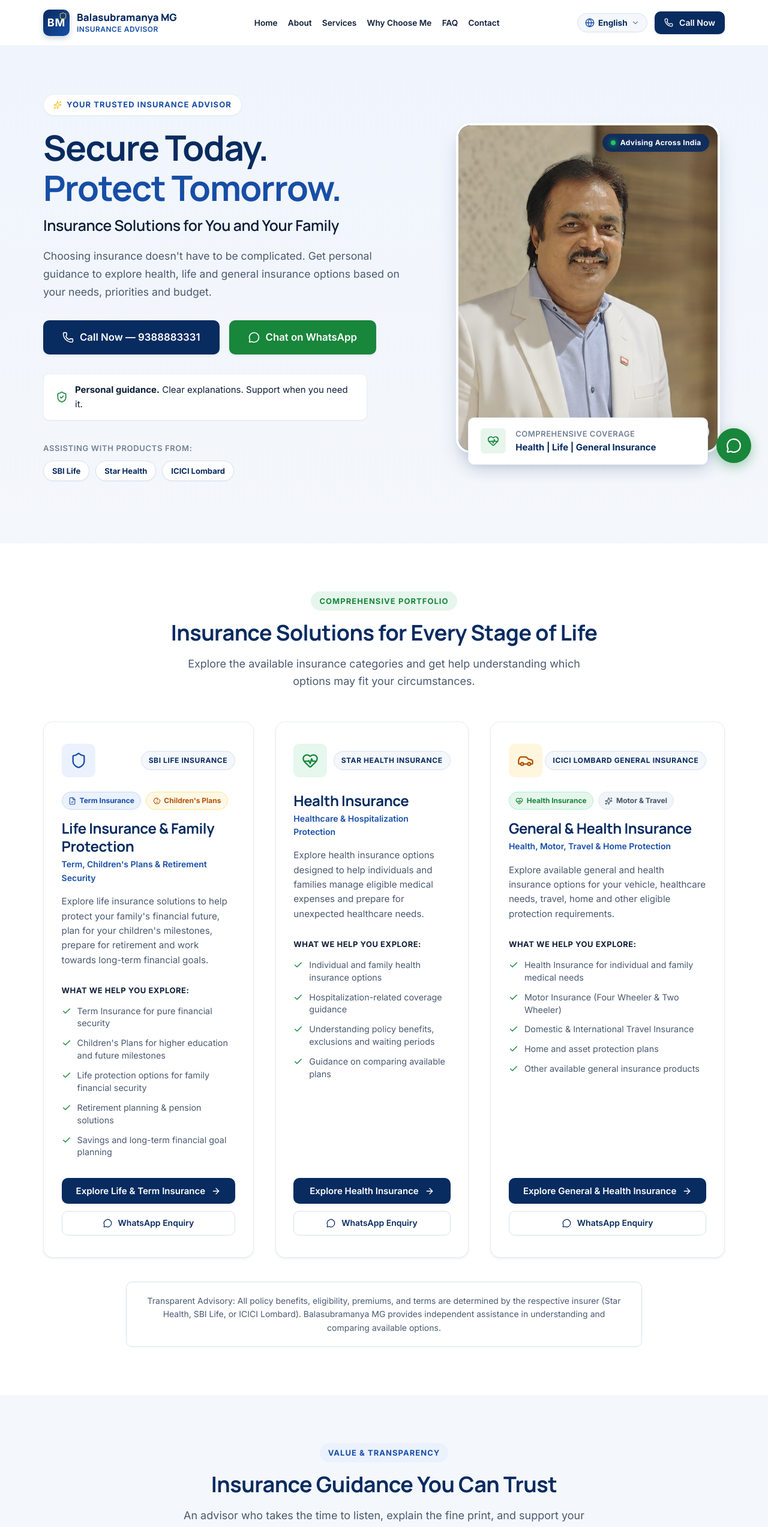
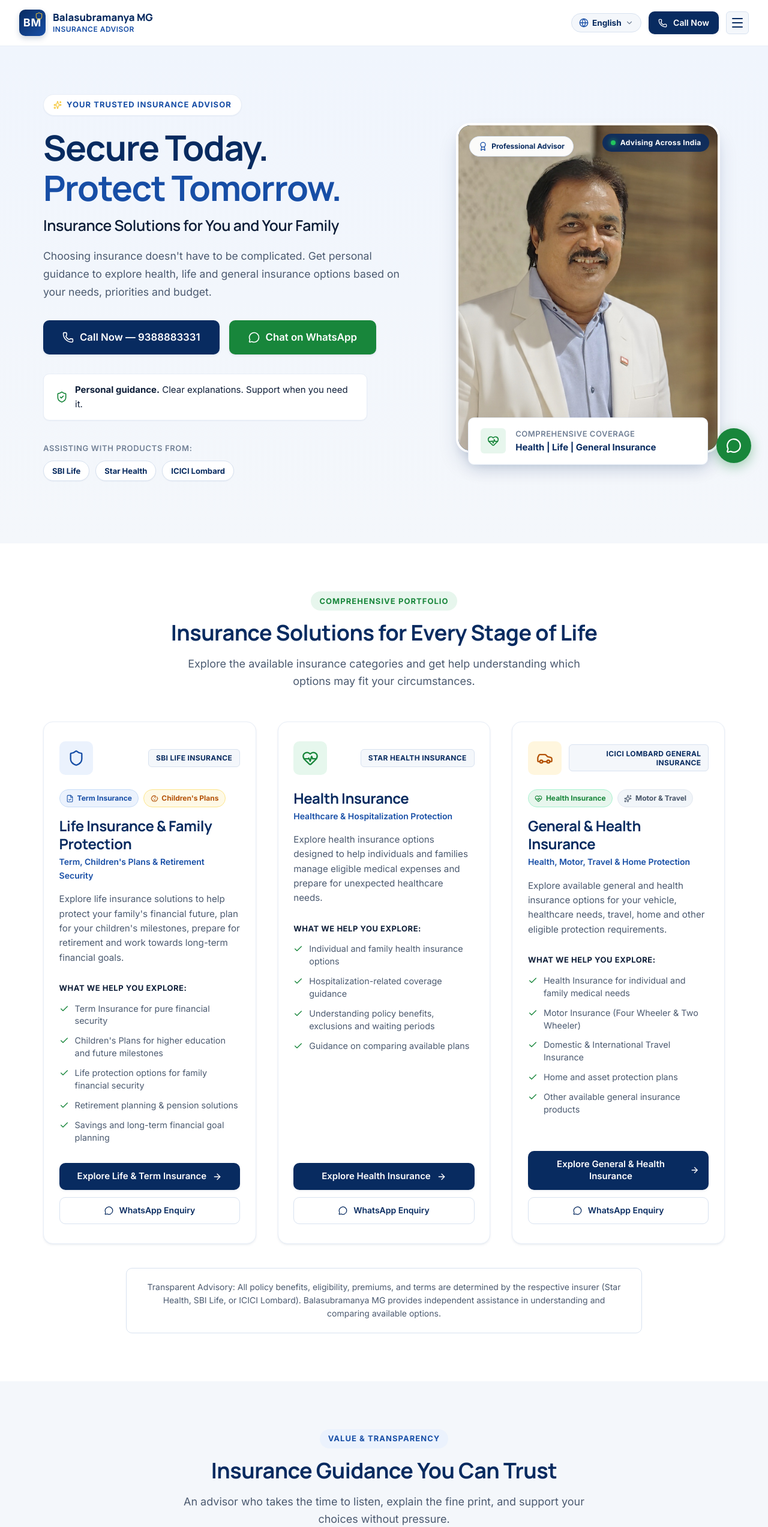
Before and after one commit to TROJAN1HAMMER/Portfolio_Dad, a React (Vite) app: page / in a window 1280 px wide. Shown: the top 2546 px of the page at 60% size. Built offline with nearby package versions, Linux system fonts and the light colour scheme.

Commit message:
fix(ui): resolve ICICI Lombard badge proportion, Malayalam grid overflow, and Tamil header alignment

```diff
--- a/src/App.css
+++ b/src/App.css
@@ -25,13 +25,18 @@
 }
 
 .header-container {
+  width: 100%;
+  max-width: 1440px;
+  margin-left: auto;
+  margin-right: auto;
+  padding-left: clamp(1rem, 2.5vw, 2.5rem);
+  padding-right: clamp(1rem, 2.5vw, 2.5rem);
   display: flex;
   align-items: center;
   justify-content: space-between;
   min-height: var(--header-height);
-  padding-top: 0.5rem;
-  padding-bottom: 0.5rem;
-  gap: 1rem;
+  gap: 1.25rem;
+  position: relative;
 }
 
 .brand-logo {
@@ -39,8 +44,8 @@
   align-items: center;
   gap: 0.75rem;
   text-decoration: none;
-  min-width: 0;
-  flex-shrink: 1;
+  flex-shrink: 0;
+  min-width: max-content;
 }
 
 .brand-badge {
@@ -77,7 +82,6 @@
 .brand-text {
   display: flex;
   flex-direction: column;
-  min-width: 0;
 }
 
 .brand-name {
@@ -97,35 +101,39 @@
   text-transform: uppercase;
   letter-spacing: 0.04em;
   white-space: nowrap;
-  overflow: hidden;
-  text-overflow: ellipsis;
-  max-width: 260px;
 }
 
 .desktop-nav {
   display: none;
-  flex-shrink: 0;
-}
-
-@media (min-width: 1180px) {
+  align-items: center;
+  justify-content: center;
+  flex: 0 1 auto;
+  margin: 0 auto;
+  min-width: 0;
+}
+
+@media (min-width: 1360px) {
   .desktop-nav {
-    display: block;
+    display: flex;
   }
 }
 
 .nav-list {
   display: flex;
   align-items: center;
-  gap: clamp(0.75rem, 1.35vw, 1.5rem);
+  justify-content: center;
+  gap: clamp(0.35rem, 0.75vw, 0.85rem);
   list-style: none;
   flex-wrap: nowrap;
+  margin: 0;
+  padding: 0;
 }
 
 .nav-link {
-  font-size: clamp(0.85rem, 0.9vw, 0.9375rem);
+  font-size: clamp(0.78rem, 0.82vw, 0.875rem);
   font-weight: 600;
   color: var(--color-text-main);
-  padding: 0.5rem 0;
+  padding: 0.4rem 0.2rem;
   position: relative;
   white-space: nowrap;
   transition: color var(--transition-fast);
@@ -155,11 +163,14 @@
   align-items: center;
   gap: 0.75rem;
   flex-shrink: 0;
+  min-width: max-content;
 }
 
 .header-call-btn {
   display: none;
   white-space: nowrap;
+  height: 38px;
+  align-items: center;
 }
 
 @media (min-width: 640px) {
@@ -172,12 +183,24 @@
   display: flex;
   align-items: center;
   justify-content: center;
-  padding: 0.5rem;
+  width: 38px;
+  height: 38px;
+  padding: 0;
   color: var(--color-navy);
   border-radius: var(--radius-sm);
-}
-
-@media (min-width: 1180px) {
+  background-color: var(--color-bg-soft);
+  border: 1.5px solid var(--color-border);
+  cursor: pointer;
+  transition: all var(--transition-fast);
+}
+
+.mobile-menu-toggle:hover {
+  background-color: var(--color-white);
+  border-color: var(--color-blue);
+  color: var(--color-blue);
+}
+
+@media (min-width: 1360px) {
   .mobile-menu-toggle {
     display: none;
   }
@@ -187,7 +210,7 @@
 .mobile-drawer {
   position: fixed;
   inset: 0;
-  z-index: 200;
+  z-index: 9999;
   display: flex;
   justify-content: flex-end;
 }
@@ -195,21 +218,26 @@
 .mobile-drawer-backdrop {
   position: fixed;
   inset: 0;
-  background-color: rgba(8, 43, 96, 0.4);
+  background-color: rgba(8, 43, 96, 0.55);
   backdrop-filter: blur(4px);
+  -webkit-backdrop-filter: blur(4px);
+  z-index: 1;
 }
 
 .mobile-drawer-content {
   position: relative;
-  z-index: 201;
+  z-index: 2;
   width: 85%;
-  max-width: 320px;
-  height: 100%;
-  background-color: var(--color-white);
-  padding: 1.5rem;
+  max-width: 340px;
+  height: 100vh;
+  max-height: 100vh;
+  background-color: #FFFFFF;
+  padding: 1.5rem 1.25rem;
   display: flex;
   flex-direction: column;
-  box-shadow: var(--shadow-xl);
+  box-shadow: -6px 0 28px rgba(8, 43, 96, 0.25);
+  overflow-y: auto;
+  -webkit-overflow-scrolling: touch;
 }
 
 .mobile-drawer-header {
@@ -218,33 +246,66 @@
   gap: 0.75rem;
   padding-bottom: 1.25rem;
   border-bottom: 1px solid var(--color-border-subtle);
-  margin-bottom: 1.5rem;
+  margin-bottom: 1.25rem;
+  flex-shrink: 0;
 }
 
 .drawer-close-btn {
   margin-left: auto;
-  padding: 0.25rem;
-  color: var(--color-text-muted);
+  display: flex;
+  align-items: center;
+  justify-content: center;
+  width: 36px;
+  height: 36px;
+  border-radius: var(--radius-sm);
+  background-color: var(--color-bg-soft);
+  color: var(--color-navy);
+  border: 1px solid var(--color-border);
+  cursor: pointer;
+  transition: all var(--transition-fast);
+}
+
+.drawer-close-btn:hover {
+  background-color: var(--color-white);
+  border-color: var(--color-blue);
+  color: var(--color-blue);
+}
+
+.mobile-nav {
+  margin: 1.25rem 0;
+  flex: 1 1 auto;
 }
 
 .mobile-nav-list {
   list-style: none;
   display: flex;
   flex-direction: column;
-  gap: 1rem;
+  gap: 0.75rem;
+  margin: 0;
+  padding: 0;
 }
 
 .mobile-nav-link {
   display: block;
-  font-size: 1.05rem;
+  font-size: 1rem;
   font-weight: 600;
   color: var(--color-navy);
-  padding: 0.5rem 0;
+  padding: 0.6rem 0.75rem;
+  border-radius: var(--radius-sm);
+  transition: all var(--transition-fast);
+}
+
+.mobile-nav-link:hover,
+.mobile-nav-link:active {
+  background-color: var(--color-blue-soft);
+  color: var(--color-blue);
 }
 
 .mobile-drawer-footer {
   margin-top: auto;
-  padding-top: 1.5rem;
+  padding-top: 1.25rem;
+  border-top: 1px solid var(--color-border-subtle);
+  flex-shrink: 0;
 }
 
 /* --------------------------------------------------------------------------
@@ -666,6 +727,14 @@ html:not([lang="en"]) .hero-description {
   z-index: 4;
 }
 
+/* In Hero section, place verified badge at top-left so it never overlaps the bottom floating coverage card */
+.hero .profile-verified-badge {
+  top: 18px;
+  left: 18px;
+  bottom: auto;
+  right: auto;
+}
+
 .badge-icon {
   color: var(--color-blue);
 }
@@ -679,16 +748,35 @@ html:not([lang="en"]) .hero-description {
   gap: 2rem;
   margin-bottom: 2.5rem;
   align-items: stretch;
-}
-
-@media (min-width: 992px) {
+  width: 100%;
+  max-width: 100%;
+  box-sizing: border-box;
+}
+
+/* Tablet view: 2-column layout when space is medium (768px - 1079px) */
+@media (min-width: 768px) and (max-width: 1079px) {
   .services-grid {
-    grid-template-columns: repeat(3, 1fr);
+    grid-template-columns: repeat(2, minmax(0, 1fr));
+    gap: 1.5rem;
+  }
+  .services-grid .service-card:nth-child(3) {
+    grid-column: 1 / -1;
+    max-width: 620px;
+    margin-left: auto;
+    margin-right: auto;
+    width: 100%;
+  }
+}
+
+/* Desktop view: 3 equal columns with minmax(0, 1fr) */
+@media (min-width: 1080px) {
+  .services-grid {
+    grid-template-columns: repeat(3, minmax(0, 1fr));
     gap: 1.75rem;
   }
 }
 
-@media (min-width: 1200px) {
+@media (min-width: 1280px) {
   .services-grid {
     gap: 2.25rem;
   }
@@ -699,12 +787,17 @@ html:not([lang="en"]) .hero-description {
   border-radius: var(--radius-lg);
   border: 1.5px solid var(--color-border-subtle);
   box-shadow: var(--shadow-sm);
-  padding: 2.25rem 1.85rem;
+  padding: clamp(1.5rem, 2.5vw, 2.25rem) clamp(1.25rem, 2vw, 1.85rem);
   display: flex;
   flex-direction: column;
   height: 100%;
+  min-width: 0;
+  width: 100%;
+  box-sizing: border-box;
   transition: all var(--transition-normal);
   position: relative;
+  overflow-wrap: break-word;
+  word-break: break-word;
 }
 
 .service-card:hover {
@@ -717,7 +810,9 @@ html:not([lang="en"]) .hero-description {
   display: flex;
   align-items: center;
   justify-content: space-between;
+  gap: 0.75rem;
   margin-bottom: 1.5rem;
+  min-height: 56px;
 }
 
 .service-icon-box {
@@ -729,6 +824,7 @@ html:not([lang="en"]) .hero-description {
   justify-content: center;
   background-color: var(--color-blue-soft);
   color: var(--color-blue);
+  flex-shrink: 0;
 }
 
 .service-card-health .service-icon-box {
@@ -747,15 +843,30 @@ html:not([lang="en"]) .hero-description {
 }
 
 .service-org-badge {
+  display: inline-flex;
+  align-items: center;
+  justify-content: center;
   font-size: 0.75rem;
   font-weight: 700;
   text-transform: uppercase;
-  letter-spacing: 0.05em;
-  padding: 0.35rem 0.75rem;
-  border-radius: var(--radius-full);
+  letter-spacing: 0.03em;
+  padding: 0.4rem 0.75rem;
+  border-radius: var(--radius-sm);
   background-color: var(--color-bg-soft);
   color: var(--color-navy);
   border: 1px solid var(--color-border);
+  line-height: 1.25;
+  text-align: right;
+  max-width: calc(100% - 68px);
+  word-break: normal;
+  overflow-wrap: break-word;
+  box-sizing: border-box;
+}
+
+.service-org-badge span {
+  display: block;
+  line-height: 1.25 !important;
+  text-align: right;
 }
 
 .service-card-body {
@@ -827,6 +938,13 @@ html:not([lang="en"]) .service-card-desc {
   font-size: 0.9rem;
   color: var(--color-text-muted);
   line-height: 1.45;
+  min-width: 0;
+}
+
+.feature-item span {
+  overflow-wrap: break-word;
+  word-break: break-word;
+  min-width: 0;
 }
 
 html:not([lang="en"]) .feature-item {
@@ -845,14 +963,24 @@ html:not([lang="en"]) .feature-item {
   flex-direction: column;
   gap: 0.75rem;
   margin-top: auto;
-}
-
-.service-cta-btn {
   width: 100%;
 }
 
+.service-card .btn,
+.service-cta-btn,
 .service-whatsapp-link {
   width: 100%;
+  white-space: normal;
+  word-break: normal;
+  overflow-wrap: break-word;
+  text-align: center;
+  line-height: 1.35;
+  padding: 0.75rem 1rem;
+}
+
+.service-card .btn span {
+  line-height: 1.35 !important;
+  text-align: center;
 }
 
 .services-info-callout {
--- a/src/components/Header.tsx
+++ b/src/components/Header.tsx
@@ -1,4 +1,5 @@
 import React, { useState, useEffect } from 'react';
+import { createPortal } from 'react-dom';
 import { Phone, Menu, X, Shield } from 'lucide-react';
 import { BUSINESS_CONFIG, buildTelUrl } from '../config/business';
 import { useTranslation } from '../i18n/I18nContext';
@@ -18,6 +19,18 @@ export const Header: React.FC = () => {
     window.addEventListener('scroll', handleScroll, { passive: true });
     return () => window.removeEventListener('scroll', handleScroll);
   }, []);
+
+  // Prevent background scrolling when mobile menu drawer is open
+  useEffect(() => {
+    if (mobileMenuOpen) {
+      document.body.style.overflow = 'hidden';
+    } else {
+      document.body.style.overflow = '';
+    }
+    return () => {
+      document.body.style.overflow = '';
+    };
+  }, [mobileMenuOpen]);
 
   const navLinks = [
     { name: t.header.navHome, href: '#home' },
@@ -45,7 +58,7 @@ export const Header: React.FC = () => {
 
   return (
     <header className={`site-header ${isScrolled ? 'scrolled' : ''}`}>
-      <div className="container header-container">
+      <div className="header-container">
         {/* Brand Logo & Advisor Info */}
         <a href="#home" onClick={(e) => handleLinkClick(e, '#home')} className="brand-logo" aria-label="Go to home">
           <div className="brand-badge">
@@ -102,8 +115,8 @@ export const Header: React.FC = () => {
         </div>
       </div>
 
-      {/* Mobile Drawer Navigation */}
-      {mobileMenuOpen && (
+      {/* Mobile Drawer Navigation Portaled to document.body */}
+      {mobileMenuOpen && typeof document !== 'undefined' && createPortal(
         <div className="mobile-drawer" role="dialog" aria-modal="true" aria-label="Mobile Navigation">
           <div className="mobile-drawer-backdrop" onClick={() => setMobileMenuOpen(false)}></div>
           <div className="mobile-drawer-content">
@@ -155,7 +168,8 @@ export const Header: React.FC = () => {
               </a>
             </div>
           </div>
-        </div>
+        </div>,
+        document.body
       )}
     </header>
   );
--- a/src/i18n/I18nContext.tsx
+++ b/src/i18n/I18nContext.tsx
@@ -31,6 +31,11 @@ const I18nContext = createContext<I18nContextValue | undefined>(undefined);
 export const I18nProvider: React.FC<{ children: React.ReactNode }> = ({ children }) => {
   const [language, setLanguageState] = useState<LanguageCode>(() => {
     if (typeof window !== 'undefined') {
+      const params = new URLSearchParams(window.location.search);
+      const urlLang = params.get('lang') as LanguageCode | null;
+      if (urlLang && TRANSLATIONS[urlLang]) {
+        return urlLang;
+      }
       const saved = localStorage.getItem(STORAGE_KEY) as LanguageCode | null;
       if (saved && TRANSLATIONS[saved]) {
         return saved;
--- a/src/index.css
+++ b/src/index.css
@@ -118,9 +118,22 @@ html:not([lang="en"]) h6 {
 
 html:not([lang="en"]) p,
 html:not([lang="en"]) li,
-html:not([lang="en"]) span,
 html:not([lang="en"]) label {
   line-height: 1.65;
+}
+
+/* Allow buttons to wrap naturally in multilingual contexts while maintaining balanced line height */
+html:not([lang="en"]) .btn {
+  white-space: normal;
+  text-align: center;
+  line-height: 1.35;
+}
+
+html:not([lang="en"]) .btn span,
+html:not([lang="en"]) .highlight-pill,
+html:not([lang="en"]) .service-org-badge span,
+html:not([lang="en"]) .section-tag {
+  line-height: 1.3;
 }
 
 p {
```
